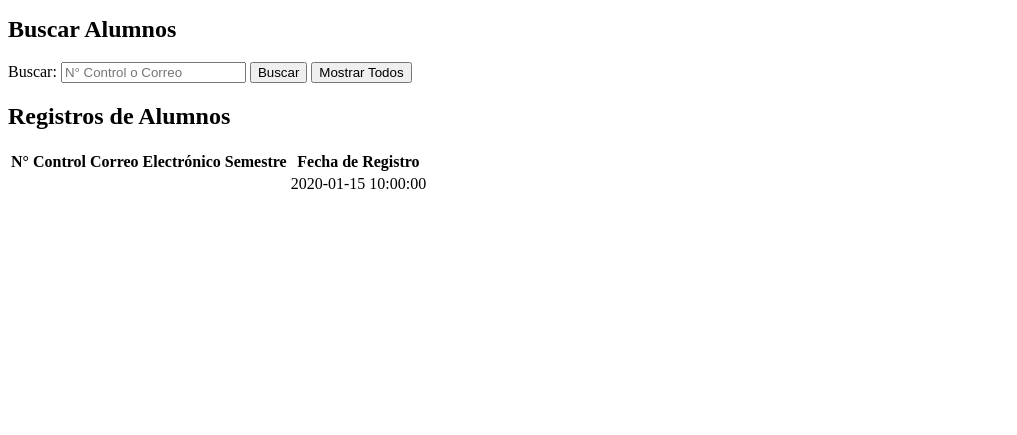
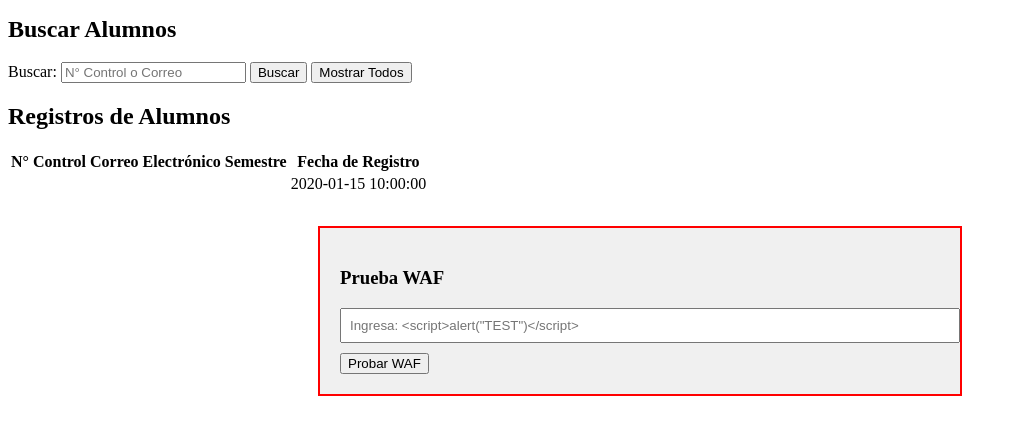
Before and after one commit to MonarK1ng/control_escolar, a PHP site: page / in a window 1280 px wide. Shown: the part 300-735 px from the top of the page, without its empty margins (0-1017 px from the left). Run offline with PHP 8.4, Linux system fonts and the light colour scheme; tables that the repository leaves empty or names only in its code hold one stand-in row (values such as "Sample post"); data that the repository does not hold is empty.

Commit message:
Update index.php

```diff
--- a/index.php
+++ b/index.php
@@ -118,6 +118,34 @@ try {
                 <?php endforeach; ?>
             </tbody>
         </table>
+
+
+        <!-- ===== [SECCIÓN DE PRUEBA WAF ] ===== -->
+<div style="margin: 30px auto; padding: 20px; background: #f0f0f0; border: 2px solid red; max-width: 600px;">
+    <h3>Prueba WAF</h3>
+    <form method="post">
+        <input
+            type="text"
+            name="waf_test"
+            style="width: 100%; padding: 8px; margin-bottom: 10px;"
+            placeholder='Ingresa: <script>alert("TEST")</script>'
+        >
+        <button type="submit" >Probar WAF</button>
+    </form>
+</div>
+
+<?php
+// Procesamiento directo (sin sanitización)
+if ($_SERVER['REQUEST_METHOD'] == 'POST' && isset($_POST['waf_test'])) {
+    // Imprime directamente el input (para forzar la ejecución del script si el WAF no lo bloquea)
+    echo $_POST['waf_test'];
+}
+?>
+
+
+
+
+
         <?php else: ?>
         <p>No se encontraron registros de alumnos.</p>
         <?php endif; ?>
```
